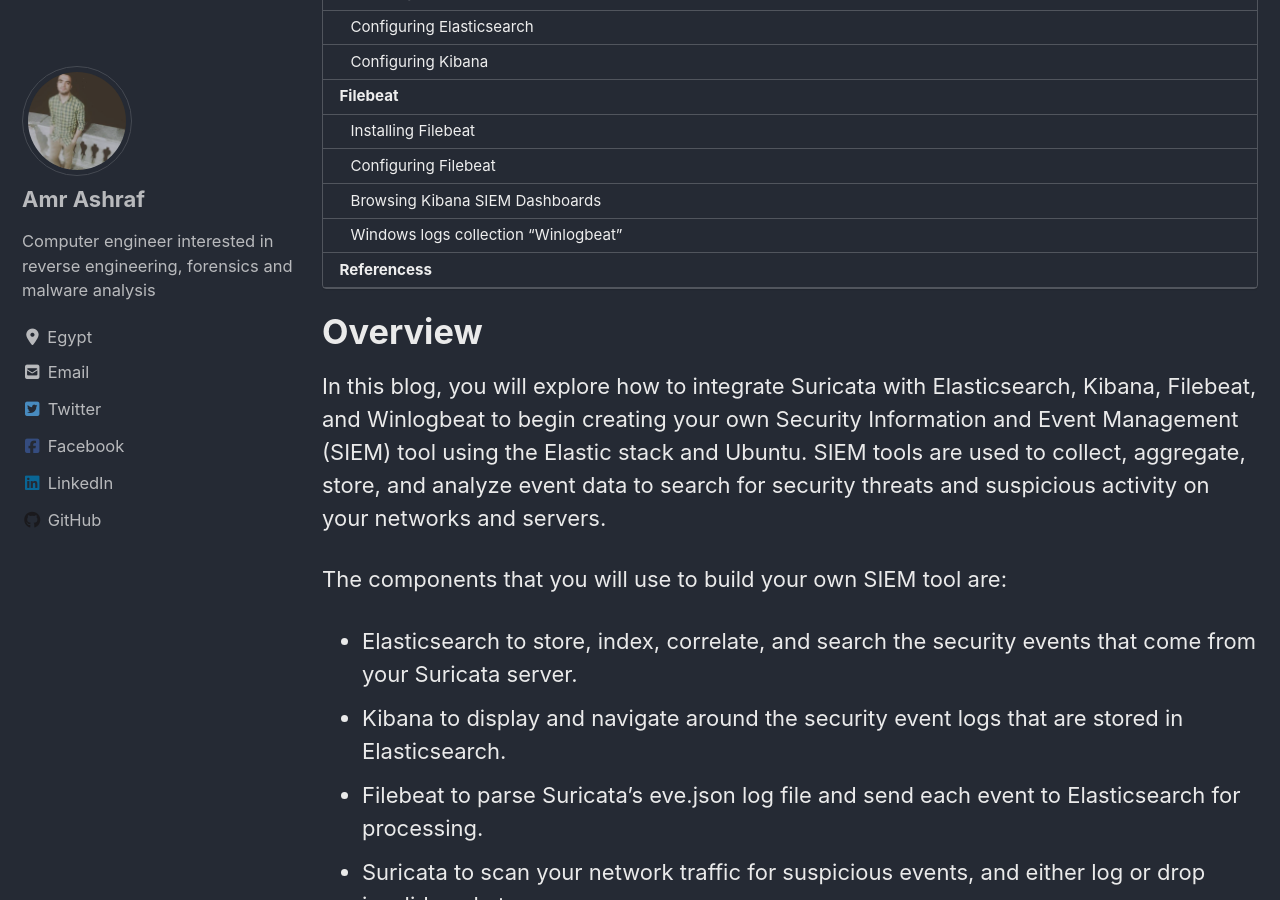
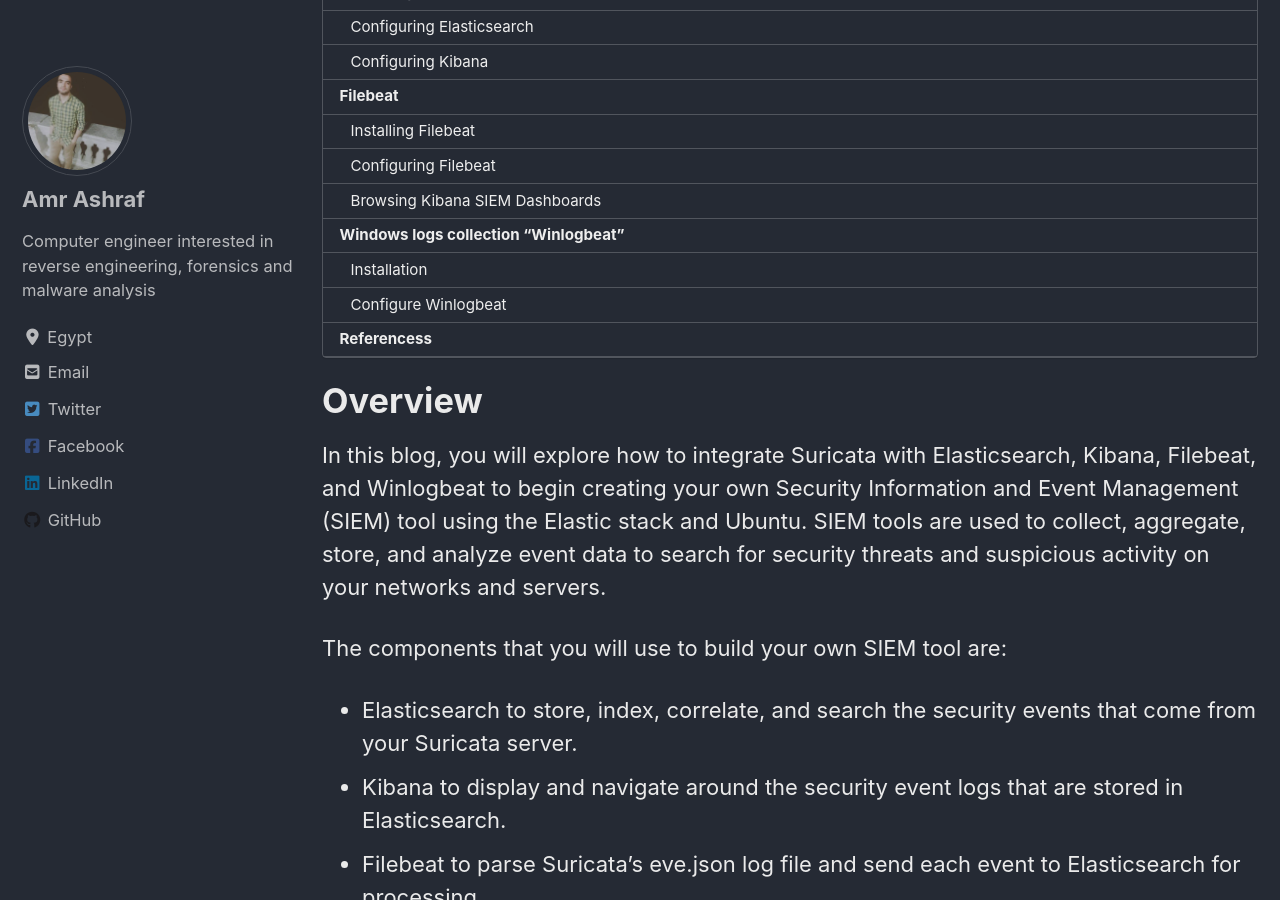
Before and after one commit to amr-git-dot/amr-git-dot.github.io, a Jekyll site: the page built from _posts/Forensic-Investigation/2023-1-30-SIEM-Build.md, in a window 1280 px wide and 900 px high, scrolled down 649 px. Built offline with Jekyll 4.4.1, drawn with Linux system fonts in a browser that asks for light colours; cached includes are drawn as plain includes; nearby versions of some CDN libraries.

Commit message:
Update 2023-1-30-SIEM-Build.md

```diff
--- a/_posts/Forensic-Investigation/2023-1-30-SIEM-Build.md
+++ b/_posts/Forensic-Investigation/2023-1-30-SIEM-Build.md
@@ -315,12 +315,12 @@ To display the logs sent by Filebeat you can search in the search bar with
 
 ![error loading](/assets/images/forensic-investigation/SIEM-Build/kibanasearch.png)
 
-## Windows logs collection "Winlogbeat"
+# Windows logs collection "Winlogbeat"
 
 For the sake of more clarity we will add another log source to our SIEM which is windows event logs.
 We will need a windows machine to collect the events from So you can set up one as a virtual machine.
 
-### Installation
+## Installation
 
 - download Winlogbeat from the link below
 
@@ -335,7 +335,7 @@ We will need a windows machine to collect the events from So you can set up one
         cd 'C:\Program Files\Winlogbeat'
         .\install-service-winlogbeat.ps1
 
-### Configure Winlogbeat
+## Configure Winlogbeat
 
 Open the "winlogbeat.yml" file to start configuration editting.
 
@@ -380,5 +380,7 @@ Going to our kibana we will find the new source "winlogbeat" added
 # Referencess
 
 "Jamon Camisso" article at Digital Ocean.
+
 [Suricata official site](https://suricata.readthedocs.io/en/latest/quickstart.html)
+
 [Elastic official site](https://www.elastic.co/guide/en/beats/winlogbeat/current/winlogbeat-installation-configuration.html)
```
